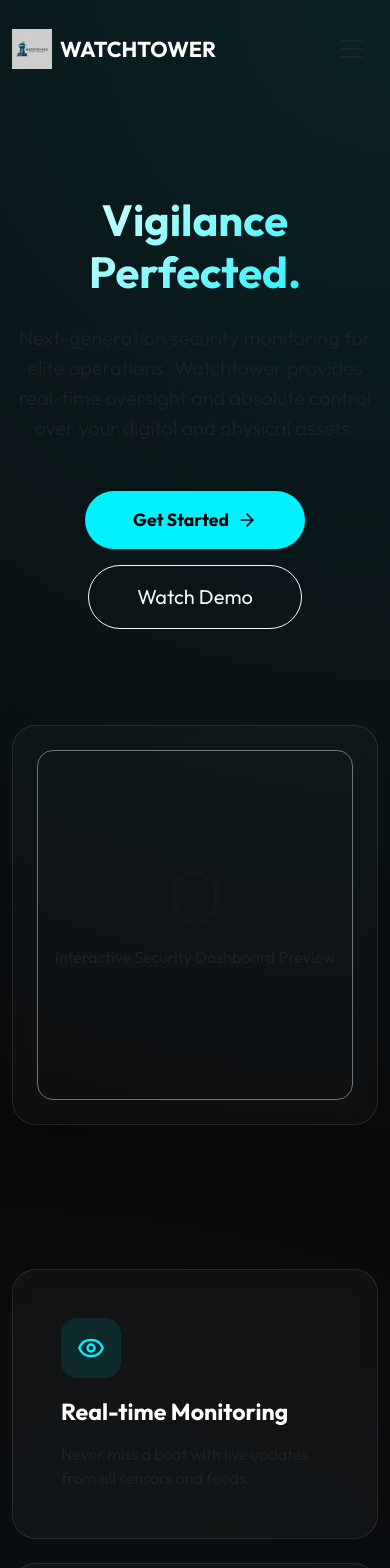
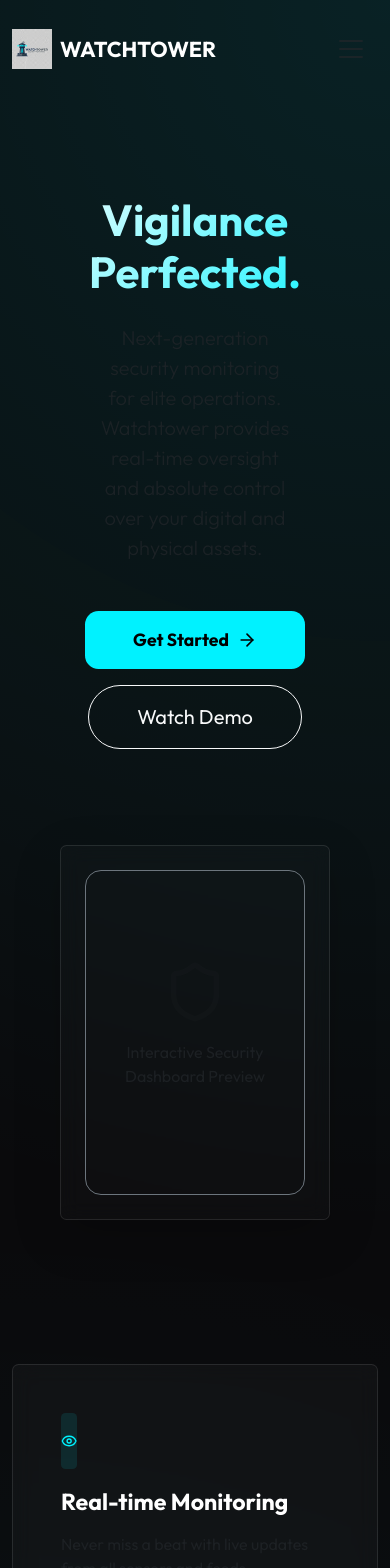
Before and after one commit to SerwiseSmiths/watchtower, a Next.js app: page / in a window 390 px wide. Shown: the top 1568 px of the page. Built offline with nearby package versions, Linux system fonts and the light colour scheme.

Commit message:
feat: add responsive scaling utilities to landing page

```diff
--- a/src/app/globals.css
+++ b/src/app/globals.css
@@ -1,4 +1,6 @@
 :root {
+  --hScale: 1;
+  --vScale: 1;
   --bg-dark: #0a0a0c;
   --accent-cyan: #00f2ff;
   --text-muted: #888891;
@@ -27,7 +29,7 @@ body {
   background: var(--glass);
   backdrop-filter: blur(10px);
   border: 1px solid rgba(255, 255, 255, 0.1);
-  border-radius: 24px;
+  border-radius: calc(24px * var(--hScale, 1));
   transition: all 0.4s cubic-bezier(0.175, 0.885, 0.32, 1.275);
 }
 
@@ -42,8 +44,8 @@ body {
   background: var(--accent-cyan);
   color: #000;
   font-weight: 700;
-  border-radius: 50px;
-  padding: 14px 36px;
+  border-radius: calc(50px * var(--hScale, 1));
+  padding: calc(14px * var(--vScale, 1)) calc(36px * var(--hScale, 1));
   transition: all 0.3s ease;
   border: none;
   font-size: 1.1rem;
@@ -73,13 +75,13 @@ body {
 }
 
 .feature-icon {
-  width: 60px;
-  height: 60px;
+  width: calc(60px * var(--hScale, 1));
+  height: calc(60px * var(--vScale, 1));
   background: rgba(0, 242, 255, 0.1);
-  border-radius: 16px;
+  border-radius: calc(16px * var(--hScale, 1));
   display: flex;
   align-items: center;
   justify-content: center;
   color: var(--accent-cyan);
-  margin-bottom: 20px;
+  margin-bottom: calc(20px * var(--vScale, 1));
 }
--- a/src/app/layout.tsx
+++ b/src/app/layout.tsx
@@ -4,6 +4,7 @@ import "bootstrap/dist/css/bootstrap.min.css";
 import "./globals.css";
 
 import BootstrapClient from "@/components/BootstrapClient";
+import { ScaleVars } from "@/components/ScaleVars";
 
 const outfit = Outfit({
   subsets: ["latin"],
@@ -23,6 +24,7 @@ export default function RootLayout({
   return (
     <html lang="en">
       <body className={outfit.className}>
+        <ScaleVars />
         {children}
         <BootstrapClient />
       </body>
--- a/src/app/page.tsx
+++ b/src/app/page.tsx
@@ -3,6 +3,7 @@
 import Image from 'next/image';
 import { motion } from 'framer-motion';
 import { Shield, Eye, Bell, Lock, ArrowRight, Smartphone } from 'lucide-react';
+import { horizontalScale, verticalScale } from '@/lib/matrix.utils';
 
 export default function Home() {
   const deepLink = "https://radix.app.serwise.co.in";
@@ -43,7 +44,7 @@ export default function Home() {
           <h1 className="display-1 fw-bold mb-4 text-gradient">
             Vigilance Perfected.
           </h1>
-          <p className="lead text-muted mx-auto mb-5" style={{ maxWidth: '700px' }}>
+          <p className="lead text-muted mx-auto mb-5" style={{ maxWidth: horizontalScale(700) }}>
             Next-generation security monitoring for elite operations. Watchtower provides real-time oversight and absolute control over your digital and physical assets.
           </p>
           <div className="d-flex justify-content-center gap-3 flex-wrap">
@@ -63,7 +64,7 @@ export default function Home() {
           animate={{ opacity: 1, scale: 1 }}
           transition={{ delay: 0.4, duration: 1 }}
         >
-          <div className="glass-card mx-auto p-4 shadow-lg" style={{ maxWidth: '1000px', height: '400px', background: 'rgba(255,255,255,0.02)' }}>
+          <div className="glass-card mx-auto p-4 shadow-lg" style={{ maxWidth: horizontalScale(1000), height: verticalScale(400), background: 'rgba(255,255,255,0.02)' }}>
              <div className="w-100 h-100 d-flex align-items-center justify-content-center flex-column text-muted border border-secondary border-dashed rounded-4">
                 <Shield size={64} className="mb-3 opacity-25" />
                 <p>Interactive Security Dashboard Preview</p>
--- /dev/null
+++ b/src/components/ScaleVars.tsx
@@ -0,0 +1,11 @@
+'use client';
+import { useEffect } from 'react';
+import { hScaleFactor, vScaleFactor } from '@/lib/matrix.utils';
+
+export function ScaleVars() {
+    useEffect(() => {
+        document.documentElement.style.setProperty('--hScale', String(hScaleFactor));
+        document.documentElement.style.setProperty('--vScale', String(vScaleFactor));
+    }, []);
+    return null;
+}
--- /dev/null
+++ b/src/lib/matrix.utils.ts
@@ -0,0 +1,62 @@
+// Guideline sizes based on standard 1440x900 desktop viewport
+const guidelineBaseWidth = 1440;
+const guidelineBaseHeight = 900;
+
+const getWidth = () =>
+    typeof window !== 'undefined' ? window.innerWidth : guidelineBaseWidth;
+const getHeight = () =>
+    typeof window !== 'undefined' ? window.innerHeight : guidelineBaseHeight;
+
+export const width = getWidth();
+export const height = getHeight();
+
+export const w = width;
+export const h = height;
+
+export const horizontalScale = (size: number) => (width / guidelineBaseWidth) * size;
+export const verticalScale = (size: number) => (height / guidelineBaseHeight) * size;
+export const moderateScale = (size: number, factor = 0.5) =>
+    size + (horizontalScale(size) - size) * factor;
+
+export const getDeviceHeightPercentage = (percentage: number) => (percentage / 100) * height;
+export const getDeviceWidthPercentage = (percentage: number) => (percentage / 100) * width;
+
+export const deviceType = width < 768 ? 'mobile' : width < 1024 ? 'tablet' : 'desktop';
+
+export const hScaleFactor = width / guidelineBaseWidth;
+export const vScaleFactor = height / guidelineBaseHeight;
+
+const Metrics = {
+    zero: 0,
+    baseMargin: horizontalScale(10),
+    doubleBaseMargin: horizontalScale(20),
+    smallMargin: horizontalScale(5),
+    textFieldRadius: 6,
+    borderLineWidth: 1,
+    screenWidth: width,
+    screenHeight: height,
+    buttonRadius: 4,
+    icons: {
+        tiny: horizontalScale(16),
+        small: horizontalScale(20),
+        medium: horizontalScale(30),
+        large: horizontalScale(45),
+        xl: horizontalScale(50),
+    },
+    images: {
+        small: horizontalScale(20),
+        medium: horizontalScale(40),
+        large: horizontalScale(60),
+        logo: horizontalScale(200),
+    },
+    size: {
+        s: verticalScale(5),
+        m: verticalScale(10),
+        l: verticalScale(15),
+        xl: verticalScale(20),
+        xxl: verticalScale(25),
+        xxxl: verticalScale(30),
+    },
+};
+
+export { Metrics };
```
